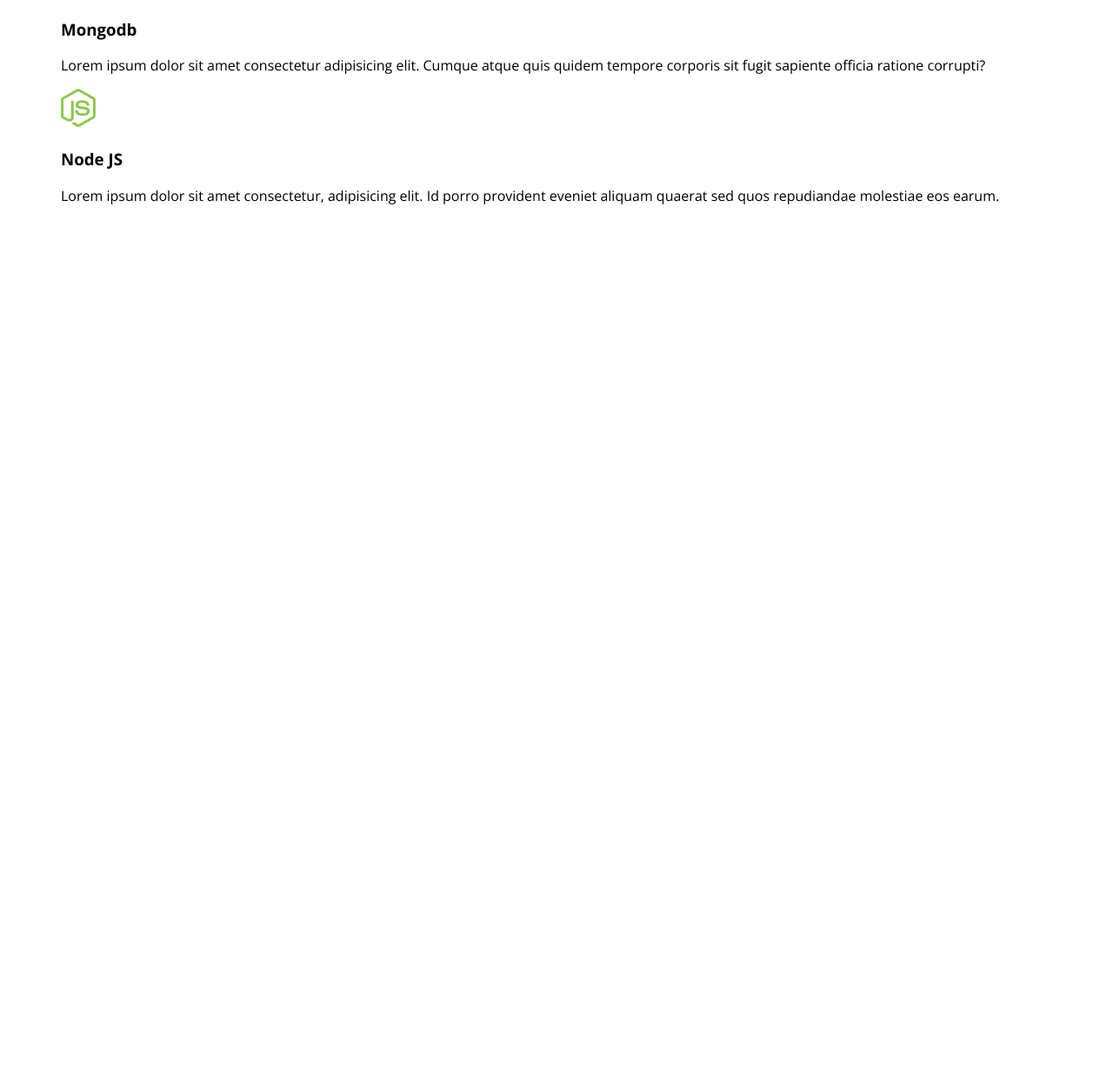
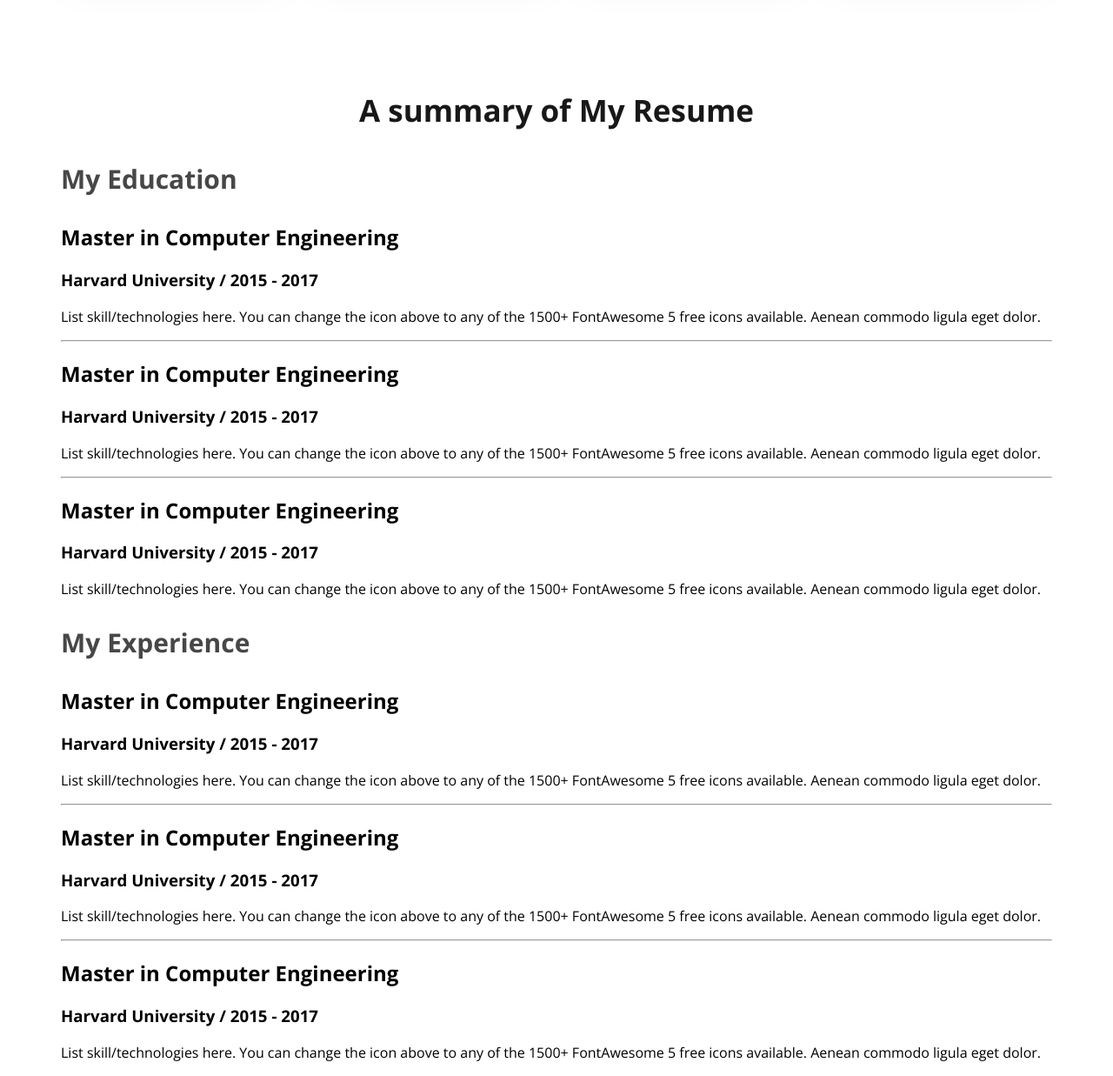
Before and after one commit to nmsaikat/Developer-Portfolio, a plain HTML site: page index.html in a window 1280 px wide. Shown: the part 2174-3411 px from the top of the page at 87% size. Before the commit the page ends 2426 px from the top, so only its background shows below. Drawn offline with nearby package versions, Linux system fonts and the light colour scheme; files whose address does not match are found by name.

Commit message:
resume content added

```diff
--- a/css/portfolio.css
+++ b/css/portfolio.css
@@ -30,6 +30,7 @@ body {
   font-weight: 400;
   text-align: center;
 }
+
 /* nev related style */
 nav {
   display: flex;
@@ -97,6 +98,10 @@ main {
   margin: 0 auto;
 }
 
+main section {
+  margin-top: 130px;
+}
+
 /* about section style */
 .about {
   padding: 130px;
@@ -135,3 +140,29 @@ main {
   padding-bottom: 20px;
   text-align: center;
 }
+
+/* Skill Related CSS */
+.skill-container {
+  display: flex;
+  gap: 24px;
+}
+
+.skill {
+  padding: 30px;
+  background-color: #fff;
+  border-radius: 5px;
+  box-shadow: 0px 6px 50px 0px rgba(0, 0, 0, 0.06);
+}
+
+.skill-description {
+  color: #757575;
+  font-weight: 400;
+  font-size: 16px;
+}
+
+/* Resume Section Style */
+.resume-column-title {
+  font-size: 30px;
+  font-weight: 700;
+  color: #474747;
+}
--- a/index.html
+++ b/index.html
@@ -120,6 +120,96 @@
           </div>
         </div>
       </section>
+      <!-- Resume Section -->
+      <section>
+        <h3 class="section-title">A summary of My Resume</h3>
+
+        <div class="resume-container">
+          <!-- .resume-column*2>h3.resume-column-title -->
+          <div class="resume-column">
+            <h3 class="resume-column-title">My Education</h3>
+
+            <div class="resume-item">
+              <h2 class="resume-item-title">Master in Computer Engineering</h2>
+              <h3 class="resume-item-institute">
+                Harvard University / 2015 - 2017
+              </h3>
+              <p class="resume-item-description">
+                List skill/technologies here. You can change the icon above to
+                any of the 1500+ FontAwesome 5 free icons available. Aenean
+                commodo ligula eget dolor.
+              </p>
+            </div>
+            <hr />
+
+            <div class="resume-item">
+              <h2 class="resume-item-title">Master in Computer Engineering</h2>
+              <h3 class="resume-item-institute">
+                Harvard University / 2015 - 2017
+              </h3>
+              <p class="resume-item-description">
+                List skill/technologies here. You can change the icon above to
+                any of the 1500+ FontAwesome 5 free icons available. Aenean
+                commodo ligula eget dolor.
+              </p>
+            </div>
+            <hr />
+
+            <div class="resume-item">
+              <h2 class="resume-item-title">Master in Computer Engineering</h2>
+              <h3 class="resume-item-institute">
+                Harvard University / 2015 - 2017
+              </h3>
+              <p class="resume-item-description">
+                List skill/technologies here. You can change the icon above to
+                any of the 1500+ FontAwesome 5 free icons available. Aenean
+                commodo ligula eget dolor.
+              </p>
+            </div>
+          </div>
+          <div class="resume-column">
+            <h3 class="resume-column-title">My Experience</h3>
+
+            <div class="resume-item">
+              <h2 class="resume-item-title">Master in Computer Engineering</h2>
+              <h3 class="resume-item-institute">
+                Harvard University / 2015 - 2017
+              </h3>
+              <p class="resume-item-description">
+                List skill/technologies here. You can change the icon above to
+                any of the 1500+ FontAwesome 5 free icons available. Aenean
+                commodo ligula eget dolor.
+              </p>
+            </div>
+            <hr />
+
+            <div class="resume-item">
+              <h2 class="resume-item-title">Master in Computer Engineering</h2>
+              <h3 class="resume-item-institute">
+                Harvard University / 2015 - 2017
+              </h3>
+              <p class="resume-item-description">
+                List skill/technologies here. You can change the icon above to
+                any of the 1500+ FontAwesome 5 free icons available. Aenean
+                commodo ligula eget dolor.
+              </p>
+            </div>
+            <hr />
+
+            <div class="resume-item">
+              <h2 class="resume-item-title">Master in Computer Engineering</h2>
+              <h3 class="resume-item-institute">
+                Harvard University / 2015 - 2017
+              </h3>
+              <p class="resume-item-description">
+                List skill/technologies here. You can change the icon above to
+                any of the 1500+ FontAwesome 5 free icons available. Aenean
+                commodo ligula eget dolor.
+              </p>
+            </div>
+          </div>
+        </div>
+      </section>
     </main>
     <!-- Footer Section -->
     <footer></footer>
```
Also changed, not shown: ._index.html.
